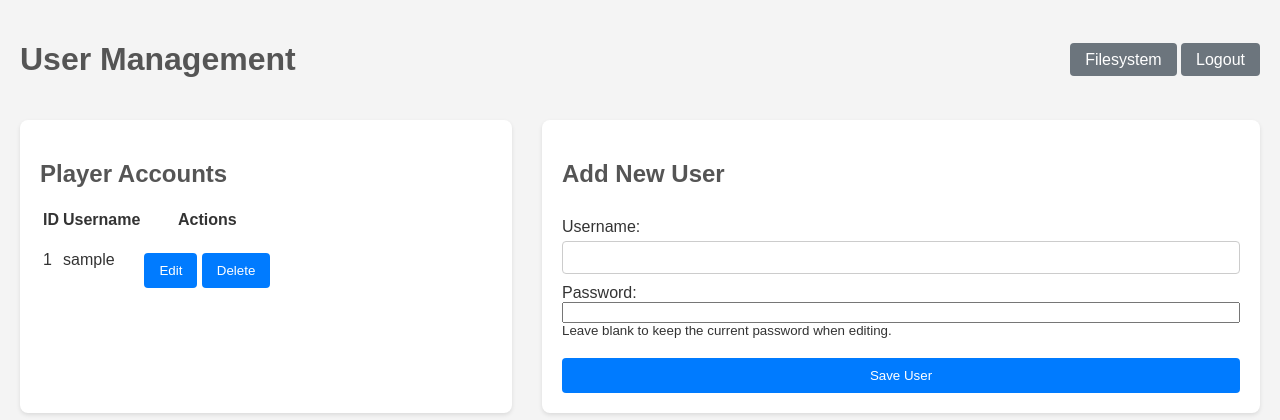
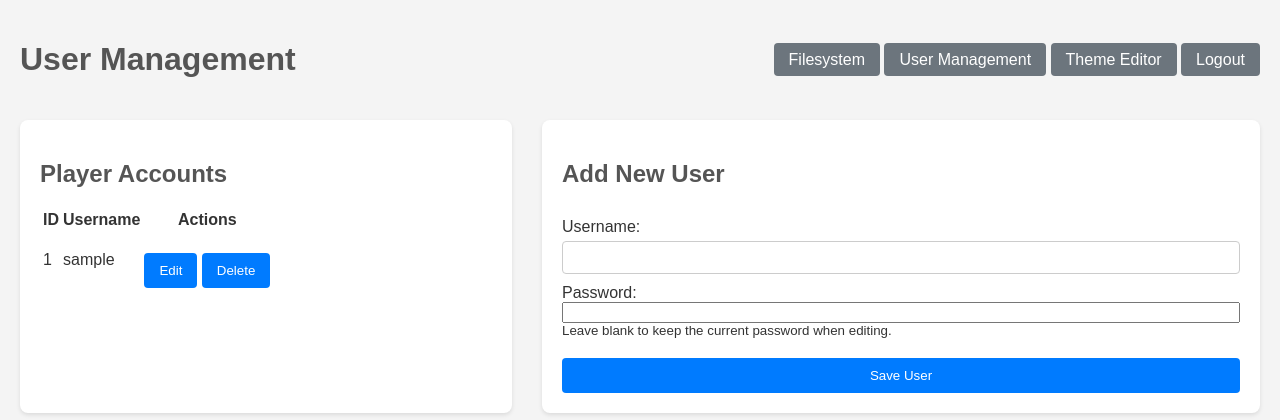
Before and after one commit to zeighy/termi-story, a PHP site: page /users.php in a window 1280 px wide. Shown: the top 420 px of the page. Run offline with PHP 8.4, Linux system fonts and the light colour scheme; the visitor is signed in with stand-in values (Sample User, id 1); tables that the repository leaves empty or names only in its code hold one stand-in row (values such as "Sample post").

Commit message:
feat: Add consistent navigation to admin pages
This commit adds a consistent navigation bar to all admin pages, allowing for easy switching between the Filesystem, User Management, and Theme Editor sections.

The navigation bar has been added to the header of the following files:
- `admin/index.php`
- `admin/users.php`
- `admin/theme.php` (already had a similar structure, now standardized)

This improves the user experience for administrators by making the different management sections more discoverable and accessible.

```diff
--- a/admin/index.php
+++ b/admin/index.php
@@ -25,7 +25,9 @@ $admin = new Admin($db);
     <div class="header">
         <h1>Filesystem Manager</h1>
         <div>
+            <a href="index.php" class="nav-link">Filesystem</a>
             <a href="users.php" class="nav-link">User Management</a>
+            <a href="theme.php" class="nav-link">Theme Editor</a>
             <a href="logout.php">Logout</a>
         </div>
     </div>
--- a/admin/users.php
+++ b/admin/users.php
@@ -25,6 +25,8 @@ $users = $admin->getAllUsers();
         <h1>User Management</h1>
         <div>
             <a href="index.php" class="nav-link">Filesystem</a>
+            <a href="users.php" class="nav-link">User Management</a>
+            <a href="theme.php" class="nav-link">Theme Editor</a>
             <a href="logout.php">Logout</a>
         </div>
     </div>
```
